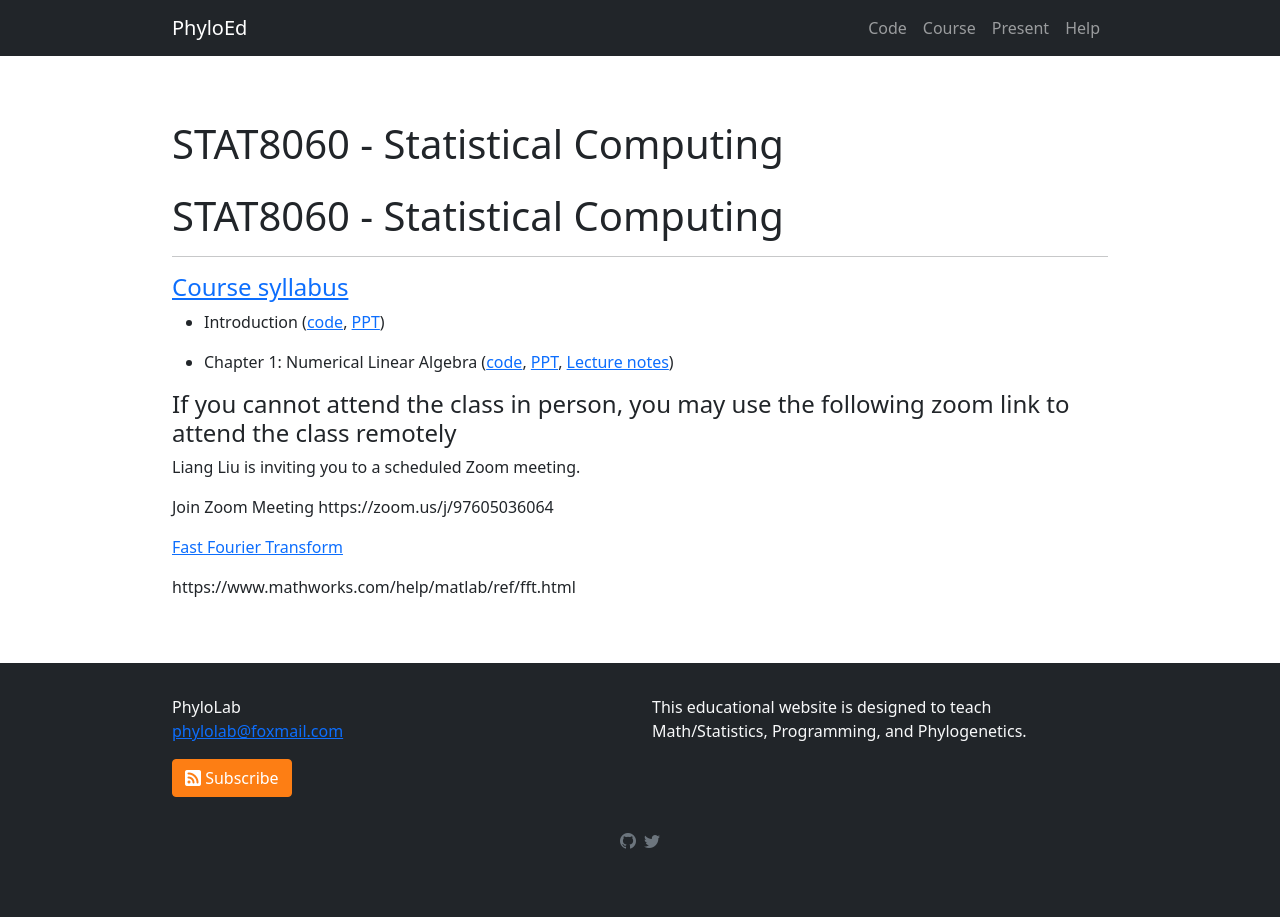
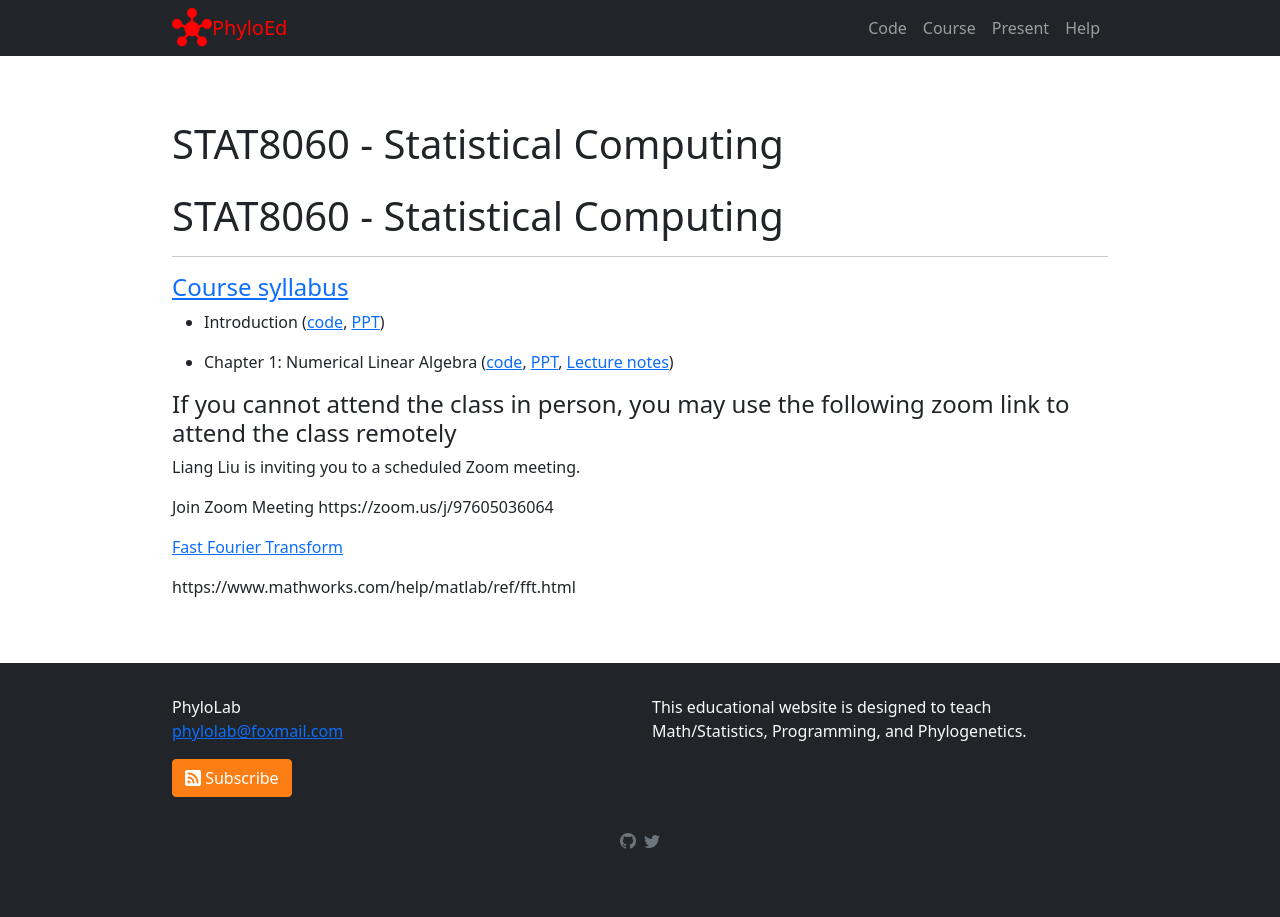
Before and after one commit to lliu1871/PhyEd, a Jekyll site: the page built from course/STAT8060/index.md, in a window 1280 px wide. Built offline with Jekyll 4.4.1, drawn with Linux system fonts in a browser that asks for light colours; comment, search, counter and statistics services are not loaded; our own code applies the rules of GitHub Pages for plain Markdown files.

Commit message:
Update header0.html

```diff
--- a/_includes/header0.html
+++ b/_includes/header0.html
@@ -5,7 +5,8 @@
 
   <nav class="navbar navbar-expand-lg navbar-dark bg-dark">
     <div class="container">
-      <a class="navbar-brand" href="{{ "/" | relative_url }}">{{ site.title | escape }}</a>
+       <i class="material-icons" style="font-size:40px;color:red;">hub</i>
+      <a class="navbar-brand" href="{{ "/" | relative_url }}"><span style="color:red">{{ site.title | escape }}</span></a>
       <div class="gcse-search"></div>
       {%- if titles_size > 0 -%}
       <button class="navbar-toggler" type="button" data-bs-toggle="collapse" data-bs-target="#navbarSupportedContent" aria-controls="navbarSupportedContent" aria-expanded="false" aria-label="Toggle navigation">
```
